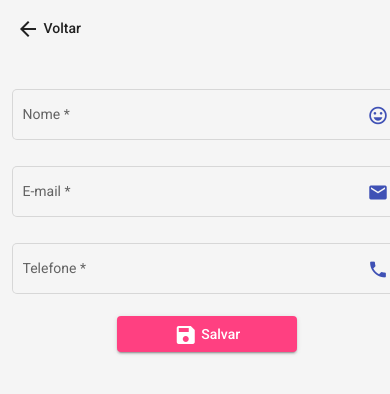
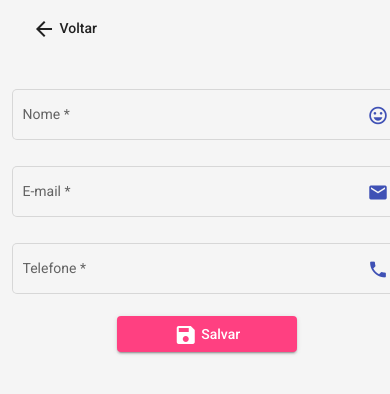
Before and after one commit to thiagoprazeres/contatos-angular, an Angular app: page /contatos/add in a window 390 px wide. Shown: the top 394 px of the page. Built offline with nearby package versions, Linux system fonts and the light colour scheme.

Commit message:
melhoria no design responsive

```diff
--- a/src/styles.scss
+++ b/src/styles.scss
@@ -26,13 +26,13 @@ a {
   margin-right: auto;
   margin-left: auto;
 }
-mat-toolbar-row.container {
-  padding: 0;
-}
 // Small devices (landscape phones, 576px and up)
 @media (min-width: 576px) {
   .container {
     max-width: 540px;
+  }
+  mat-toolbar-row.container {
+    padding: 0;
   }
 }
 
```
